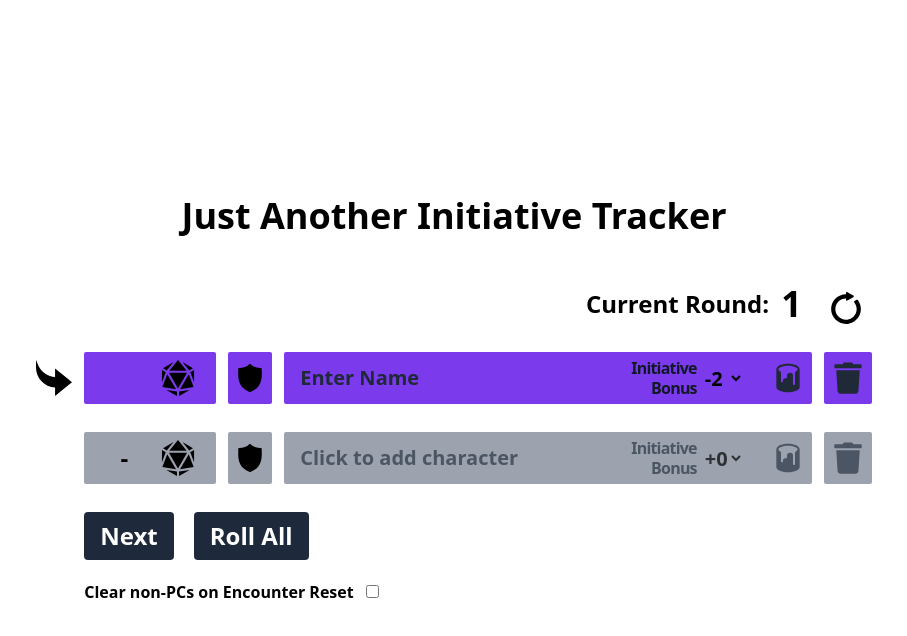
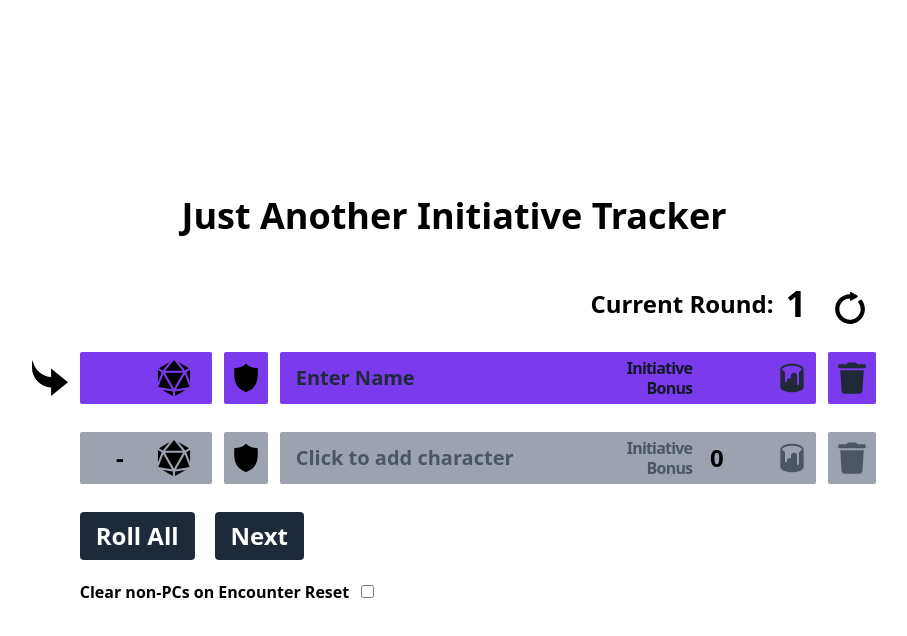
Before and after one commit to JamesPengi/jait, a React (Vite) app: page / in a window 1280 px wide. Both pictures are taken after a click on the button "Start". Shown: the top 636 px of the page, without its empty margins (186-1093 px from the left). Built offline with nearby package versions, Linux system fonts and the light colour scheme.

Commit message:
fix: changed initiative bonus to text field

```diff
--- a/src/App.tsx
+++ b/src/App.tsx
@@ -120,6 +120,7 @@ function App() {
   }
 
   return (
+    // TODO: Change background to player's color
     <div className="flex flex-col min-h-screen py-5 justify-center items-center dark:bg-slate-700 dark:text-white">
       <div className="flex flex-col space-y-7">
         <h1 className="text-4xl font-bold text-center pb-5">
@@ -164,6 +165,7 @@ function App() {
             }
           )}
         </div>
+        {/* TODO: Remove placeholder newcharacter and start with one element in the character array */}
         <NewCharacter
           addCharacter={() => {
             addCharacter();
@@ -173,21 +175,20 @@ function App() {
           <div className="flex flex-row space-x-5">
             <button
               className="px-4 py-2 rounded text-2xl bg-slate-800 text-white dark:bg-white dark:text-black font-bold"
+              onClick={rollAllInitiatives}
+            >
+              Roll All
+            </button>
+            <button
+              className="px-4 py-2 rounded text-2xl bg-slate-800 text-white dark:bg-white dark:text-black font-bold"
               onClick={() =>
                 didTrackerStart ? advanceTracker() : setDidTrackerStart(true)
               }
             >
               {didTrackerStart ? 'Next' : 'Start'}
             </button>
-            <button
-              className="px-4 py-2 rounded text-2xl bg-slate-800 text-white dark:bg-white dark:text-black font-bold"
-              onClick={rollAllInitiatives}
-            >
-              Roll All
-            </button>
           </div>
           <div className="space-y-2">
-            {/* TODO: Remove NPCs from the character array */}
             <div className="space-x-3">
               <span className="font-bold">
                 Clear non-PCs on Encounter Reset
--- a/src/components/CharacterRow.tsx
+++ b/src/components/CharacterRow.tsx
@@ -104,6 +104,7 @@ function CharacterRow({
           {isPlayer ? (
             <PCShieldIcon className="h-7 w-7" />
           ) : (
+            // TODO: Make NPC shield more gray and translucent
             <NPCShieldIcon className="h-7 w-7" />
           )}
         </button>
@@ -111,6 +112,7 @@ function CharacterRow({
           className={`flex flex-row space-x-7 px-2 rounded-sm ${color} transition-colors`}
         >
           {/* TODO: Based on text input, change colors so that it matches the class or enemy type (popular types only) */}
+          {/* TODO: When hitting enter, make a new character */}
           <input
             type="text"
             autoFocus
@@ -127,13 +129,13 @@ function CharacterRow({
             }
             className="ml-2 font-bold text-xl outline-none text-black placeholder:text-gray-800 bg-transparent"
           />
-          <div className="flex flex-row space-x-1 items-center justify-center">
+          <div className="flex flex-row space-x-2 items-center justify-center">
             <div className="flex flex-col text-right font-bold text-gray-900 tracking-tighter -space-y-1">
               <span>Initiative</span>
               <span>Bonus</span>
             </div>
-            <select
-              className="font-bold text-xl bg-transparent outline-none text-black"
+            <input
+              type="number"
               value={initiativeBonus}
               onChange={(e) =>
                 updateCharacter(
@@ -144,28 +146,15 @@ function CharacterRow({
                   color
                 )
               }
-            >
-              <option className="dark:text-white dark:bg-slate-600" value={-2}>
-                -2
-              </option>
-              <option className="dark:text-white dark:bg-slate-600" value={-1}>
-                -1
-              </option>
-              <option className="dark:text-white dark:bg-slate-600" value={0}>
-                +0
-              </option>
-              <option className="dark:text-white dark:bg-slate-600" value={1}>
-                +1
-              </option>
-              <option className="dark:text-white dark:bg-slate-600" value={2}>
-                +2
-              </option>
-            </select>
+              className="bg-transparent font-bold text-2xl text-center w-12 text-black"
+            />
           </div>
+          {/* TODO: Make color pallette when picking a color */}
           <button onClick={changeColor}>
             <PaintCanIcon className="h-8 w-8 fill-gray-800" />
           </button>
         </div>
+        {/* TODO: Confirm delete with the user. Change background to red and maybe pulsing? */}
         <button
           onClick={() => deleteRow()}
           className={`${color} rounded-sm px-2 transition-colors`}
--- a/src/components/NewCharacter.tsx
+++ b/src/components/NewCharacter.tsx
@@ -34,20 +34,17 @@ function NewCharacter({ addCharacter }: Props) {
             onClick={() => addCharacter()}
             className="ml-2 font-bold text-xl outline-none text-black placeholder:text-gray-600 bg-transparent"
           />
-          <div className="flex flex-row space-x-1 items-center justify-center">
+          <div className="flex flex-row space-x-2 items-center justify-center">
             <div className="flex flex-col text-right font-bold text-gray-600 tracking-tighter -space-y-1">
               <span>Initiative</span>
               <span>Bonus</span>
             </div>
-            <select
-              className="font-bold text-xl bg-transparent outline-none text-black"
+            <input
+              type="number"
               value={0}
               disabled
-            >
-              <option className="dark:text-white dark:bg-slate-600" value={0}>
-                +0
-              </option>
-            </select>
+              className="bg-transparent font-bold text-2xl text-center w-12 text-black"
+            />
           </div>
           <div className="flex flex-col items-center justify-center">
             <PaintCanIcon className="h-8 w-8 fill-gray-600" />
```
